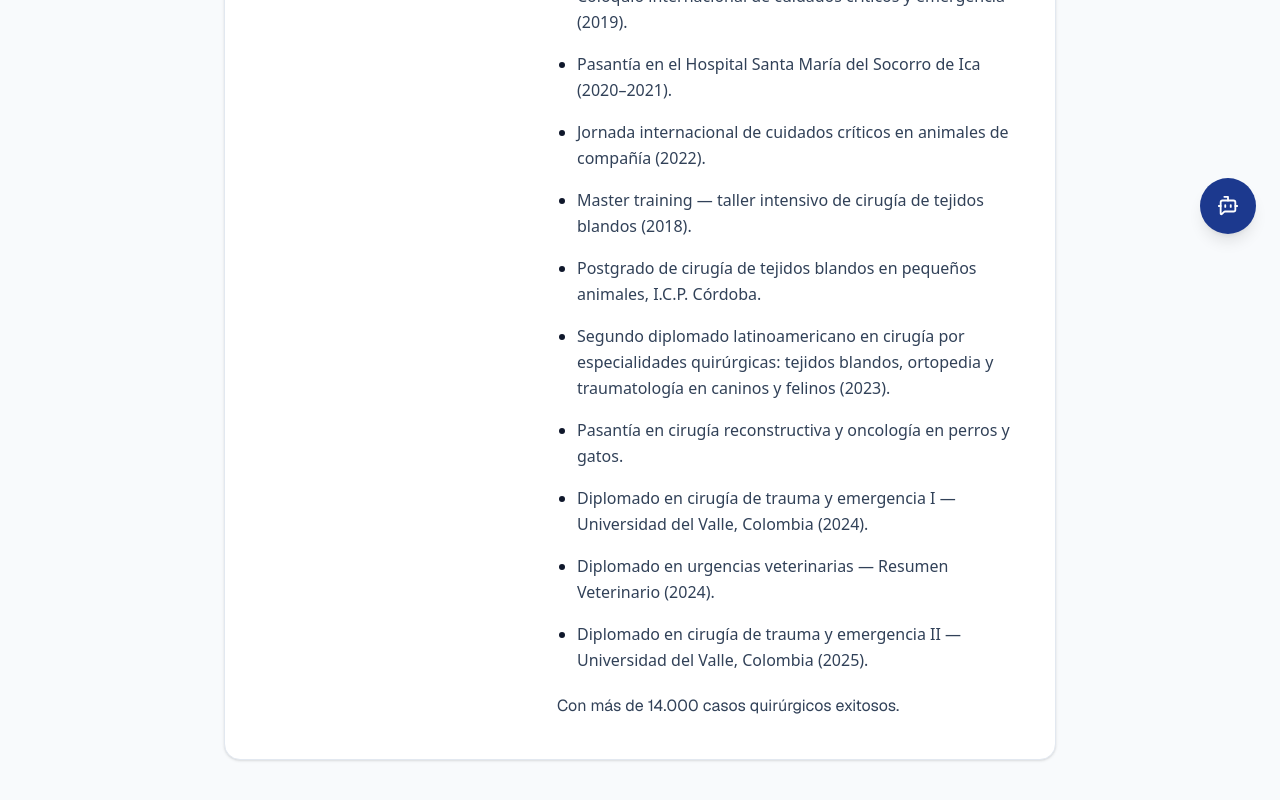
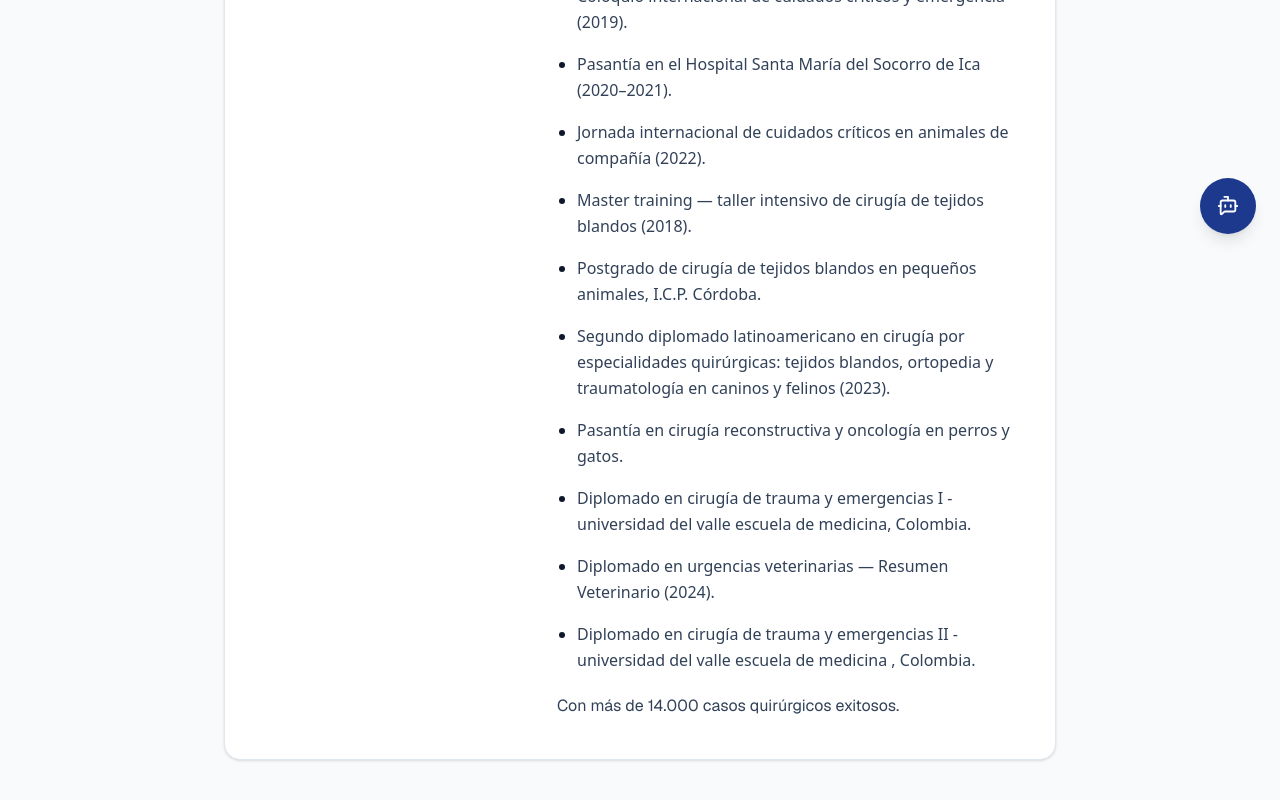
Before and after one commit to devchristopheruxuidesigner-design/veterinary-cevet-frontend, a Next.js app: page /staff/gerson-pierre-condori-cabezas in a window 1280 px wide. Shown: the part 542-1342 px from the top of the page. Built offline with nearby package versions, Linux system fonts and the light colour scheme.

Commit message:
Update / Bibliografías

```diff
--- a/src/data/staff.js
+++ b/src/data/staff.js
@@ -35,9 +35,9 @@ export const staffList = [
         "Postgrado de cirugía de tejidos blandos en pequeños animales, I.C.P. Córdoba.",
         "Segundo diplomado latinoamericano en cirugía por especialidades quirúrgicas: tejidos blandos, ortopedia y traumatología en caninos y felinos (2023).",
         "Pasantía en cirugía reconstructiva y oncología en perros y gatos.",
-        "Diplomado en cirugía de trauma y emergencia I — Universidad del Valle, Colombia (2024).",
+        "Diplomado en cirugía de trauma y emergencias I - universidad del valle escuela de medicina, Colombia.",
         "Diplomado en urgencias veterinarias — Resumen Veterinario (2024).",
-        "Diplomado en cirugía de trauma y emergencia II — Universidad del Valle, Colombia (2025).",
+        "Diplomado en cirugía de trauma y emergencias II - universidad del valle escuela de medicina , Colombia.",
       ],
       closing: "Con más de 14.000 casos quirúrgicos exitosos.",
     },
```
